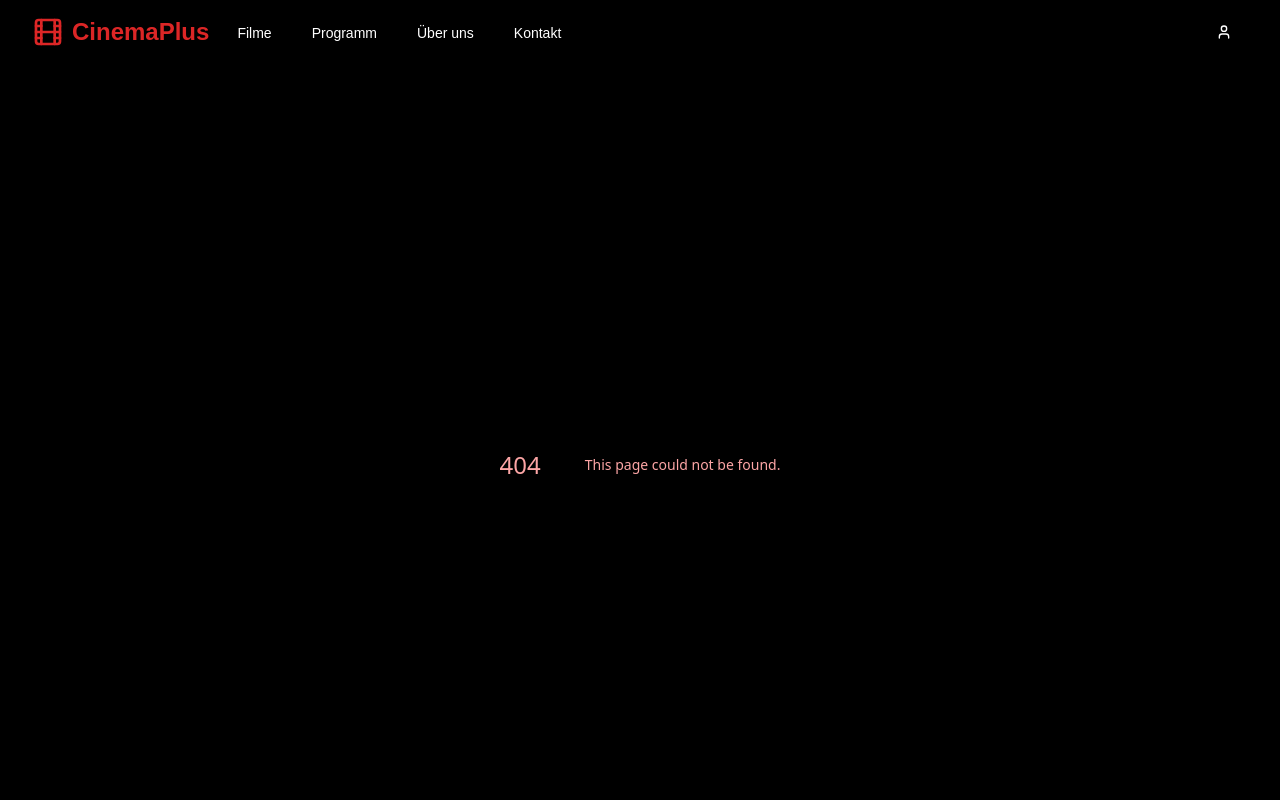
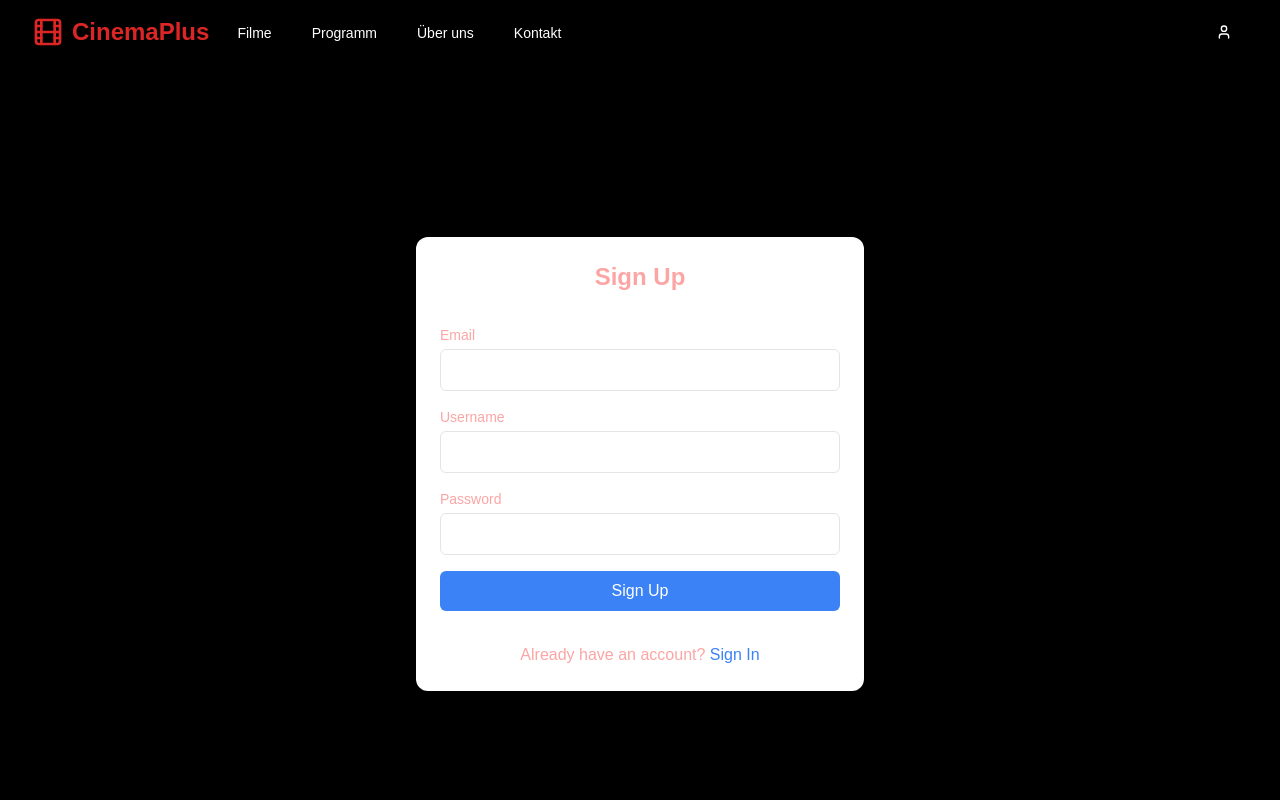
Before and after one commit to WISE23-Systemanalyse/Frontend, a Next.js app in the folder src/: page /auth/signup in a window 1280 px wide. Before the commit this address had no page. Shown: the top 800 px of the page. Built offline with nearby package versions, Linux system fonts and the light colour scheme.

Commit message:
Implement authentication with NextAuth, including sign-in and sign-up pages

```diff
--- /dev/null
+++ b/src/app/api/auth/[...nextauth]/route.ts
@@ -0,0 +1,68 @@
+import NextAuth from 'next-auth';
+import CredentialsProvider from 'next-auth/providers/credentials';
+
+const handler = NextAuth({
+  providers: [
+    CredentialsProvider({
+      name: 'Credentials',
+      credentials: {
+        email: { label: "Email", type: "email" },
+        password: {  label: "Password", type: "password" },
+        firstName : { label: "First Name", type: "text" },
+        lastName : { label: "Last Name", type: "text" },
+        userName : { label: "User Name", type: "text" },
+        imageUrl : { label: "Image Url", type: "text" },
+
+      },
+      async authorize(credentials) {
+        try {
+          const res = await fetch("http://localhost:8000/login", {
+            method: 'POST',
+            headers: { 'Content-Type': 'application/json' },
+            body: JSON.stringify({
+              email: credentials?.email,
+              password: credentials?.password,
+            }),
+          });
+
+          const user = await res.json();
+
+          if (res.ok && user) {
+            return {
+              id: user.id,
+              email: user.email,
+              firstName: user.firstName,
+              lastName: user.lastName,
+              userName: user.userName,
+              imageUrl: user.imageUrl,
+            };
+          }
+          return null;
+        } catch (error) {
+          return null;
+        }
+      }
+    })
+  ],
+  pages: {
+    signIn: '/auth/signin',
+    signUp: '/auth/signup', // Fix typo in 'auth'
+    signOut: '/auth/signout',
+    error: '/api/error',
+  },
+  callbacks: {
+    async jwt({ token, user }) {
+      if (user) {
+        token.accessToken = user.token;
+      }
+      return token;
+    },
+    async session({ session, token }) {
+      session.accessToken = token.accessToken;
+      return session;
+    }
+  }
+});
+
+export const GET = handler;
+export const POST = handler;
--- /dev/null
+++ b/src/app/auth/signin/page.tsx
@@ -0,0 +1,74 @@
+"use client";
+import { signIn } from "next-auth/react";
+import { useState } from "react";
+import { useRouter } from "next/navigation";
+
+export default function SignIn() {
+  const router = useRouter();
+  const [loading, setLoading] = useState(false);
+  const [error, setError] = useState("");
+  const [formValues, setFormValues] = useState({
+    email: "",
+    password: "",
+  });
+
+  const handleSignIn = async () => {
+    try {
+      setLoading(true);
+      setError("");
+
+      const res = await signIn("credentials", {
+        email: formValues.email,
+        password: formValues.password,
+        redirect: false,
+      });
+
+      if (res?.error) {
+        setError("Invalid credentials");
+        return;
+      }
+
+      router.push("/");
+    } catch (error) {
+      setError("Something went wrong");
+    } finally {
+      setLoading(false);
+    }
+  };
+
+  return (
+    <div className="min-h-screen flex items-center justify-center bg-gray-50">
+      <div className="max-w-md w-full space-y-8 p-8 bg-white rounded-lg shadow-lg">
+        <h2 className="text-2xl font-bold text-center">Sign in</h2>
+        <div className="space-y-4">
+          <input
+            type="email"
+            placeholder="Email"
+            value={formValues.email}
+            onChange={(e) =>
+              setFormValues({ ...formValues, email: e.target.value })
+            }
+            className="w-full p-2 border border-gray-300 rounded"
+          />
+          <input
+            type="password"
+            placeholder="Password"
+            value={formValues.password}
+            onChange={(e) =>
+              setFormValues({ ...formValues, password: e.target.value })
+            }
+            className="w-full p-2 border border-gray-300 rounded"
+          />
+          <button
+            onClick={handleSignIn}
+            disabled={loading}
+            className="w-full p-2 bg-blue-500 text-white rounded hover:bg-blue-600 transition-colors"
+          >
+            {loading ? "Loading..." : "Sign in"}
+          </button>
+          {error && <p className="text-red-500 text-center">{error}</p>}
+        </div>
+      </div>
+    </div>
+  );
+}
--- /dev/null
+++ b/src/app/auth/signup/page.tsx
@@ -0,0 +1,96 @@
+'use client';
+import { useState } from 'react';
+import { useRouter } from 'next/navigation';
+import Link from 'next/link';
+
+export default function SignUp() {
+  const router = useRouter();
+  const [error, setError] = useState('');
+
+  const handleSubmit = async (e: React.FormEvent<HTMLFormElement>) => {
+    e.preventDefault();
+    const formData = new FormData(e.currentTarget);
+
+    try {
+      const res = await fetch('http://localhost:8000/signup', {
+        method: 'POST',
+        headers: {
+          'Content-Type': 'application/json',
+        },
+        body: JSON.stringify({
+          email: formData.get('email'),
+          password: formData.get('password'),
+          userName: formData.get('userName')
+        }),
+      });
+
+      if (res.ok) {
+        router.push('/auth/signin');
+      } else {
+        const data = await res.json();
+        setError(data.message || 'Registration failed');
+      }
+    } catch (error) {
+      setError('An error occurred during registration');
+    }
+  };
+
+  return (
+    <div className="flex min-h-screen flex-col items-center justify-center">
+      <div className="w-full max-w-md space-y-8 p-6 bg-white rounded-xl shadow-md">
+        <h2 className="text-2xl font-bold text-center">Sign Up</h2>
+        {error && <p className="text-red-500 text-center">{error}</p>}
+        <form onSubmit={handleSubmit} className="space-y-4">
+          <div>
+            <label htmlFor="email" className="block text-sm font-medium">
+              Email
+            </label>
+            <input
+              id="email"
+              name="email"
+              type="email"
+              required
+              className="mt-1 block w-full rounded-md border p-2"
+            />
+          </div>
+          <div>
+            <label htmlFor="userName" className="block text-sm font-medium">
+              Username
+            </label>
+            <input
+              id="userName"
+              name="userName"
+              type="text"
+              required
+              className="mt-1 block w-full rounded-md border p-2"
+            />
+          </div>
+          <div>
+            <label htmlFor="password" className="block text-sm font-medium">
+              Password
+            </label>
+            <input
+              id="password"
+              name="password"
+              type="password"
+              required
+              className="mt-1 block w-full rounded-md border p-2"
+            />
+          </div>
+          <button
+            type="submit"
+            className="w-full bg-blue-500 text-white rounded-md p-2 hover:bg-blue-600"
+          >
+            Sign Up
+          </button>
+        </form>
+        <p className="text-center">
+          Already have an account?{' '}
+          <Link href="/auth/signin" className="text-blue-500 hover:underline">
+            Sign In
+          </Link>
+        </p>
+      </div>
+    </div>
+  );
+}
--- a/src/app/layout.tsx
+++ b/src/app/layout.tsx
@@ -3,7 +3,8 @@ import localFont from "next/font/local";
 import "./globals.css";
 import Navbar from "@/components/navbar/Navbar";
 import Footer from "@/components/footer/Footer";
-import { Toast } from "@/components/ui/toast"
+import { Toast } from "@/components/ui/toast";
+import { NextAuthProvider }from "@/providers/auth";
 
 const geistSans = localFont({
   src: "./fonts/GeistVF.woff",
@@ -31,10 +32,12 @@ export default function RootLayout({
       <body
         className={`${geistSans.variable} ${geistMono.variable} antialiased bg-black text-red-300`}
       >
+        <NextAuthProvider>
         <Navbar />
         {children}
         <Footer/>
         <Toast isVisible={false} message="test" />
+        </NextAuthProvider>
       </body>
     </html>
   );
--- a/src/app/profile/page.tsx
+++ b/src/app/profile/page.tsx
@@ -1,9 +1,36 @@
+"use client";
 import React from 'react'
+import { useSession } from "next-auth/react";
+import { signIn, signOut } from "next-auth/react";
+import { redirect } from 'next/navigation';
 
 const Profile = () => {
+  const { data: session } = useSession();
   return (
-    <div className="bg-gray-900 text-red-300">
-        <h1 className='text-4xl'>Profile</h1>
+    <div className="min-h-screen flex items-center justify-center bg-gray-50">
+      <div className="max-w-md w-full space-y-8 p-8 bg-white rounded-lg shadow-lg">
+        <h2 className="text-2xl font-bold text-center">Profile</h2>
+        {session ? (
+          <div className='space-y-4 border-spacing-0.5'>
+            <h1>Profile</h1>
+            <p>ID: {session?.user?.id}</p>
+            <p>Email: {session?.user?.email}</p>
+            <p>First Name: {session?.user?.firstName}</p>
+            <p>Last Name: {session?.user?.lastName}</p>
+            <p>Username: {session?.user?.userName}</p>
+            <p>First Name: {session?.user?.firstName}</p>
+            <p>Image: {session?.user?.imageUrl}</p>
+
+            <button onClick={()=>signOut()}>Logout</button>
+          </div>
+          ): <>
+          <button onClick={()=> signIn()}>Login</button>
+          <button onClick={()=> redirect("/auth/signup") }>Sign Up</button>
+          </>
+
+        }
+
+      </div>
     </div>
   )
 }
--- a/src/components/navbar/Navbar.tsx
+++ b/src/components/navbar/Navbar.tsx
@@ -23,7 +23,7 @@ const navItems = [
 const ProfileITems = [
     { name: 'Your Profile', href: '/profile' },
     { name: 'Settings', href: '/settings' },
-    { name: 'Sign out', href: '/home' },
+    { name: 'Sign out', href: '/' },
     ]
 
 
--- /dev/null
+++ b/src/providers/auth.tsx
@@ -0,0 +1,6 @@
+"use client";
+import { SessionProvider } from 'next-auth/react'
+
+export function NextAuthProvider({ children }: { children: React.ReactNode }) {
+  return <SessionProvider>{children}</SessionProvider>
+}
```
